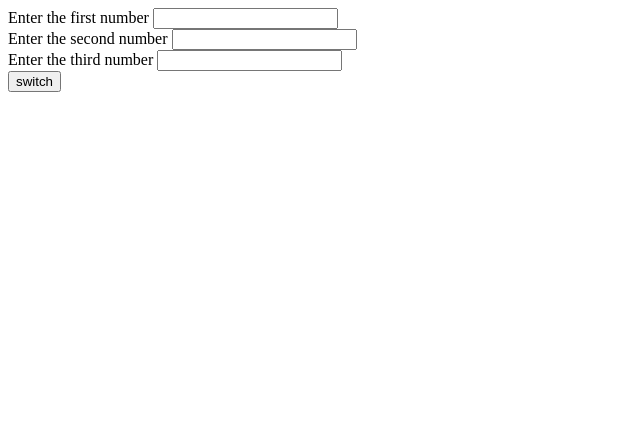
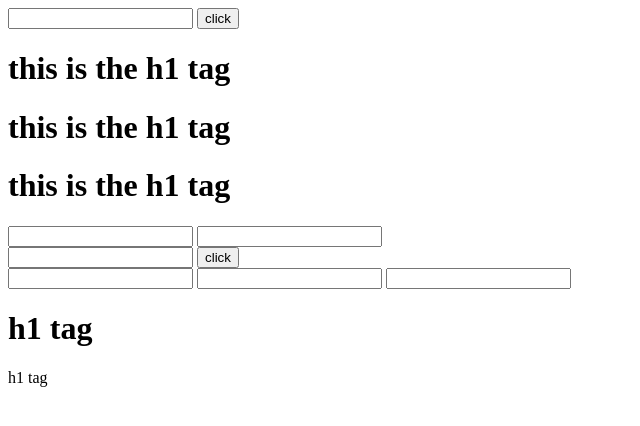
Before and after one commit to samaikya77/portfolio, a plain HTML site: page sam.html in a window 1280 px wide. Shown: the whole page, without its empty margins (0-640 px from the left). Drawn offline with Linux system fonts and the light colour scheme.

Commit message:
js events

```diff
--- a/sam.html
+++ b/sam.html
@@ -7,29 +7,34 @@
 
 </head>
 <body id="body">
-    <label>Enter the first number</label>
-    <input type="number" id="first"/>
-    </br>
-    <label>Enter the second number</label>
-    <input type="number" id="second"/>
-    </br>
-    <label>Enter the third number</label>
-    <input type="number" id="third"/>
-    </br>
-    <button onclick="add()">switch</button>
-    <script>
-        function add(){
-        var body=document.getElementById("body")
-        var a=document.getElementById("first").value
-        var b=document.getElementById("second").value-0
-        var c=document.getElementById("third").value-0
-        var res=a+b+c
-        var newelement=document.createElement("h1")
-        newelement.innertext=res
-        body.appendChild(newelement)
-        }
-
-    </script>
+    <!--this is a onchange event-->
+    <input type="text" onchange="alert('the input file has be changed')"/>
+    <!--this is a onclick event-->
+    <button onclick="alert('the button has been clicked')">click</button>
+    <!--this is a onmouseover event-->
+    <h1 onmouseover="alert('the mouse has been placed')">this is the h1 tag</h1>
+    <h1 onmouseover="this.style.color='red'">this is the h1 tag</h1>
+    <!--this is the onmouseout event -->
+    <h1 onmouseout="this.style.color='red'">this is the h1 tag</h1>
+    <!--this is the onkeydown event-->
+    <input type="text" onkeydown="alert('a key has been pressed')"/>
+    <!--this is the onkeyup event-->
+    <input type="text" onkeyup="alert('a key has been  placed')"/>
+    <!--this is the onsubmit event-->
+    <form onsubmit="alert('the form has been submitted')">
+        <input type="text"/>
+        <button>click</button>
+    </form>
+    <!--this is the oninput event-->
+    <input type="text" oninput="alert('the input has been changed')"/>
+    <!--this is the onfocus event-->
+    <input type="text" onfocus="this.style.color='red'"/>
+    <!--this is the onblur event-->
+    <input type="text" onblur="alert('the event has been trigerred')"/>
+    <!--this is the ondbclick event-->
+    <h1 ondbclick="alert('clicked 2 times')">h1 tag</h1>
+    <!--this is the oncontextmenu event-->
+    <body oncontextmenu="alert('disabled')">h1 tag</body>
 
 </body>
 </html>
```
Also changed, not shown: download.png (deleted).
